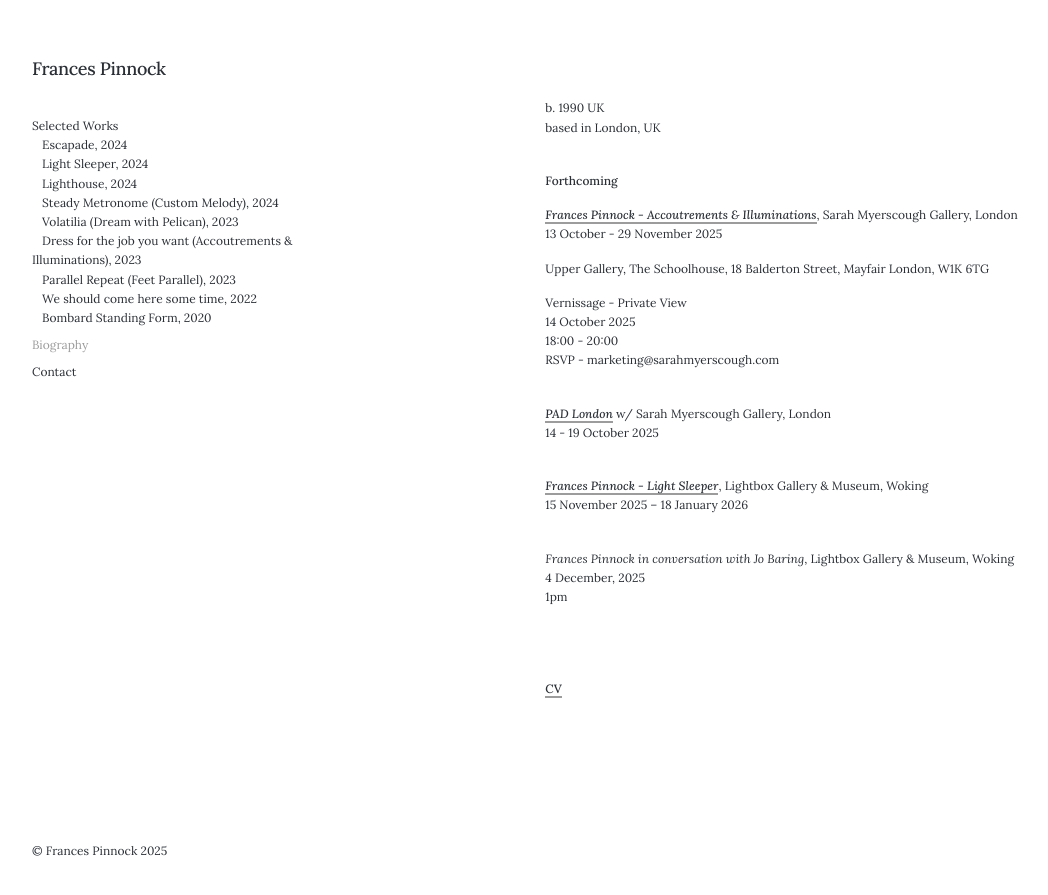
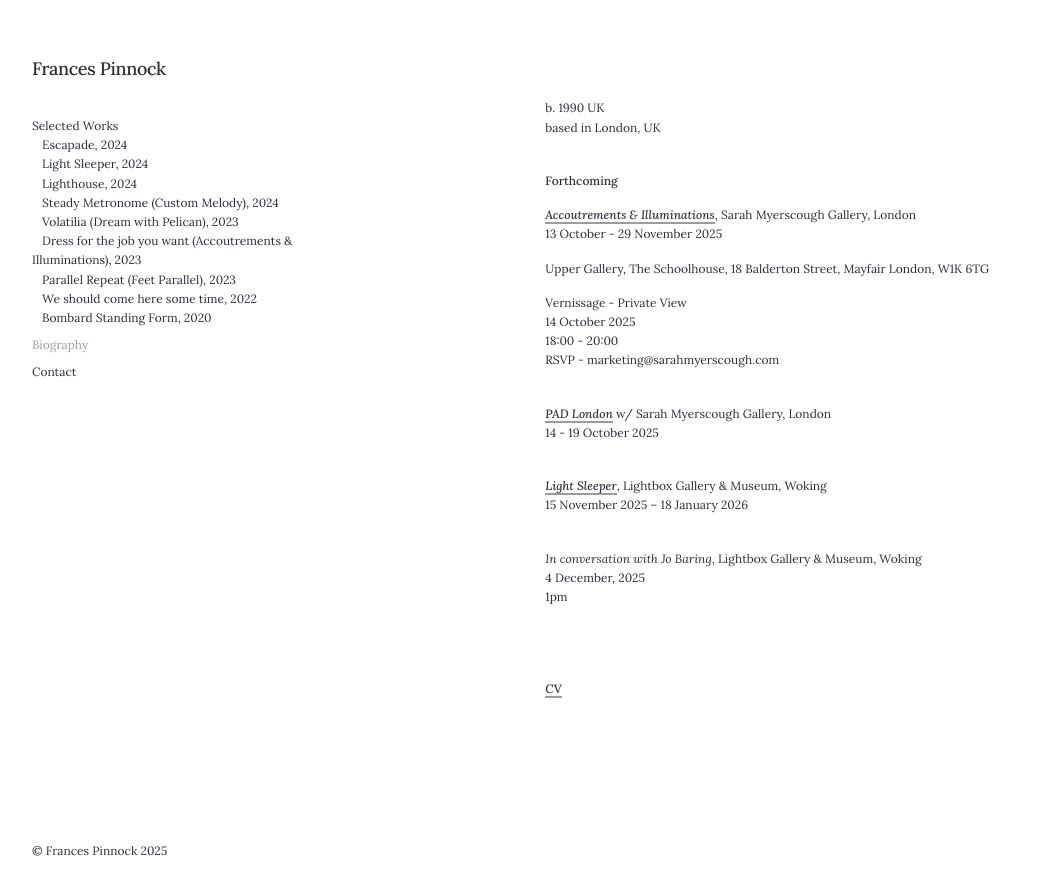
Before and after one commit to francespinnock/francespinnock.github.io, a Jekyll site: the page built from _pages/bio.md, in a window 1280 px wide. Shown: the top 895 px of the page, without its empty margins (28-1076 px from the left). Built offline with Jekyll 4.4.1, drawn with Linux system fonts in a browser that asks for light colours; nearby versions of some CDN libraries; some web fonts are replaced.

Commit message:
Update bio.md

```diff
--- a/_pages/bio.md
+++ b/_pages/bio.md
@@ -11,26 +11,26 @@ based in London, UK
 
 **Forthcoming**
 
-_[Frances Pinnock - Accoutrements & Illuminations](https://www.sarahmyerscough.com/exhibitions/70-frances-pinnock-accoutrements-illuminations/)_, Sarah Myerscough Gallery, London
+_[Accoutrements & Illuminations](https://www.sarahmyerscough.com/exhibitions/70-frances-pinnock-accoutrements-illuminations/)_, Sarah Myerscough Gallery, London
 13 October - 29 November 2025
 
-Upper Gallery, The Schoolhouse, 18 Balderton Street, Mayfair London, W1K 6TG
+   Upper Gallery, The Schoolhouse, 18 Balderton Street, Mayfair London, W1K 6TG
 
-Vernissage - Private View
-14 October 2025
-18:00 - 20:00
-RSVP - marketing@sarahmyerscough.com
+   Vernissage - Private View
+   14 October 2025
+   18:00 - 20:00
+   RSVP - marketing@sarahmyerscough.com
 <br/>
 
 _[PAD London](https://www.padesignart.com/en/london/)_ w/ Sarah Myerscough Gallery, London
 14 - 19 October 2025
 <br/>
 
-_[Frances Pinnock - Light Sleeper](https://www.thelightbox.org.uk/whats-on/frances-pinnock-light-sleeper)_, Lightbox Gallery & Museum, Woking
+_[Light Sleeper](https://www.thelightbox.org.uk/whats-on/frances-pinnock-light-sleeper)_, Lightbox Gallery & Museum, Woking
 15 November 2025 – 18 January 2026
 <br/>
 
-_Frances Pinnock in conversation with Jo Baring_, Lightbox Gallery & Museum, Woking
+_In conversation with Jo Baring_, Lightbox Gallery & Museum, Woking
 4 December, 2025
 1pm
 <br/>
```
